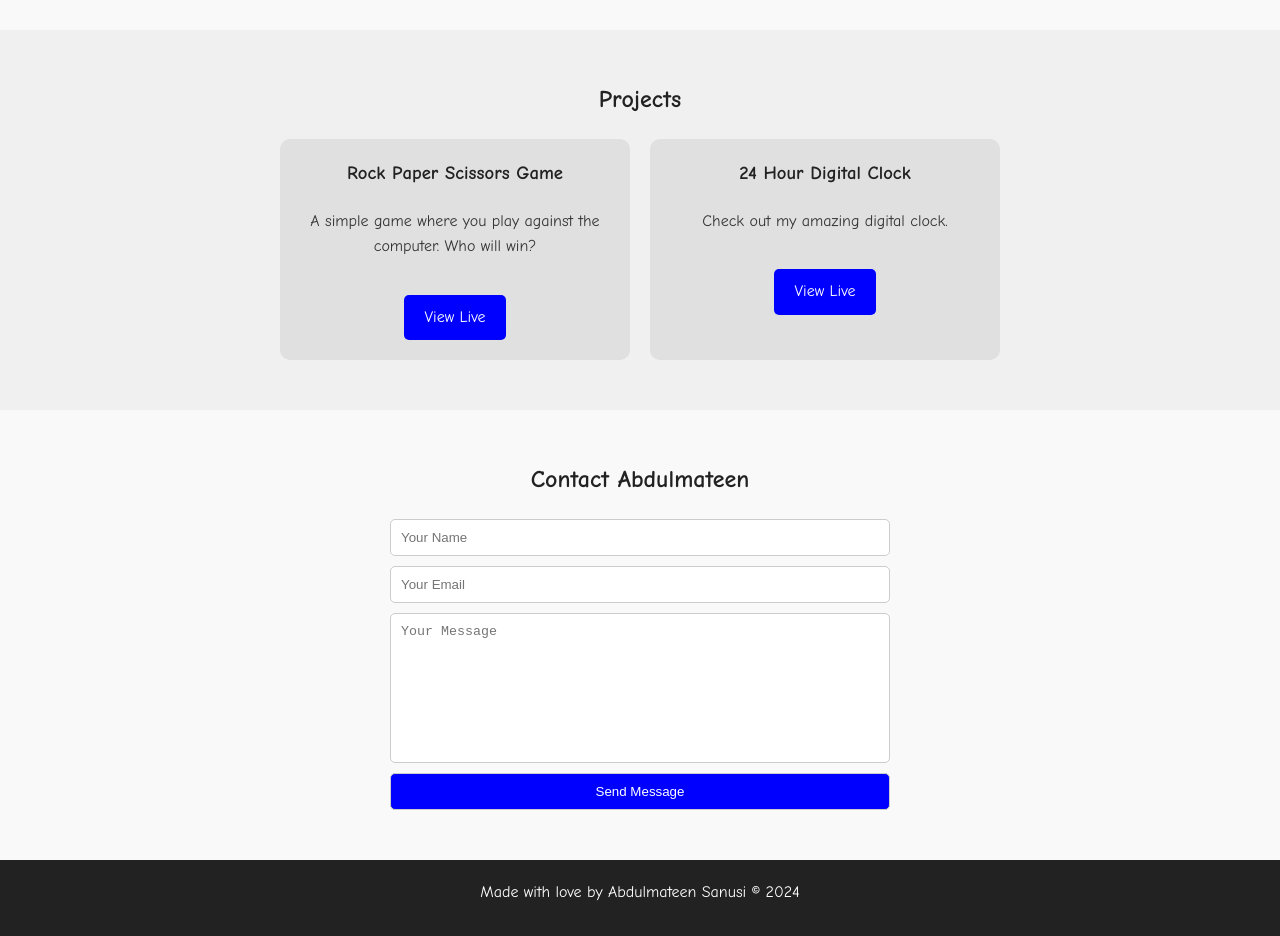
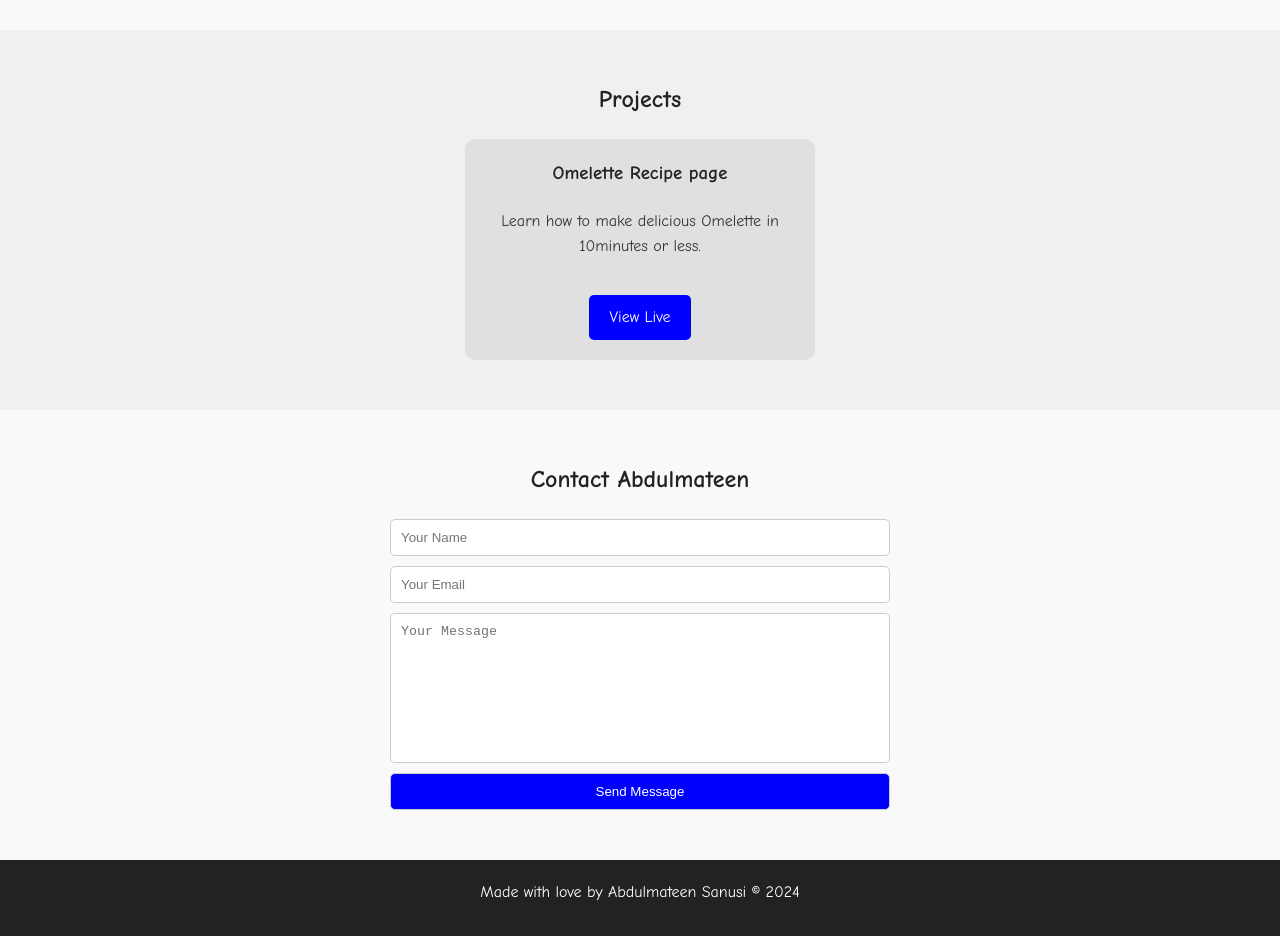
Before and after one commit to Fotress-school/Goodness, a plain HTML site: page index.html in a window 1280 px wide. Shown: the part 1020-1956 px from the top of the page. Drawn offline with Linux system fonts and the light colour scheme.

Commit message:
Update index.html

```diff
--- a/index.html
+++ b/index.html
@@ -69,25 +69,21 @@
     <!-- Projects Section -->
     <section id="projects">
         <div class="container">
-            <h2>Projects</h2>
-            <div class="project-list">
-                <div class="project">
-                    <h3>Rock Paper Scissors Game</h3>
-                    <p>A simple game where you play against the computer. Who will win?</p>
-                    <a href="https://rock-paper-coder1.netlify.app" target="_blank" class="btn">View Live</a>
-                </div>
-                <div class="project">
-                    <h3>24 Hour Digital Clock</h3>
-                    <p>Check out my amazing digital clock.</p>
-                    <a href="https://timer-coder1.netlify.app/" target="_blank" class="btn">View Live</a>
-                </div>
-                <!-- <div class="project">
-                    <h3>My Portfolio Website</h3>
-                    <p>A showcase of all my projects and skills.</p>
-                </div> -->
+          <h2>Projects</h2>
+          <div class="project-list">
+            <div class="project">
+              <h3>Omelette Recipe page</h3>
+              <p>Learn how to make delicious Omelette in 10minutes or less.</p>
+              <a
+                href="https://o-melette-recipe-page.netlify.app/"
+                target="_blank"
+                class="btn"
+                >View Live</a
+              >
             </div>
+          </div>
         </div>
-    </section>
+      </section>
 
     <!-- Contact Section -->
     <section id="contact">
```
